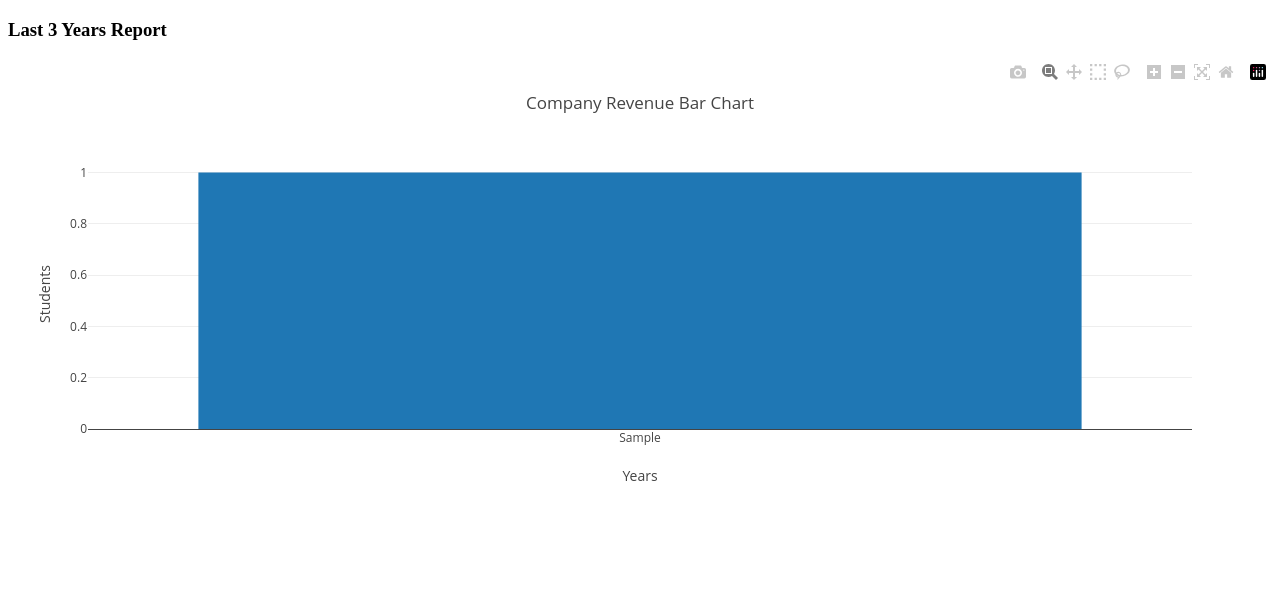
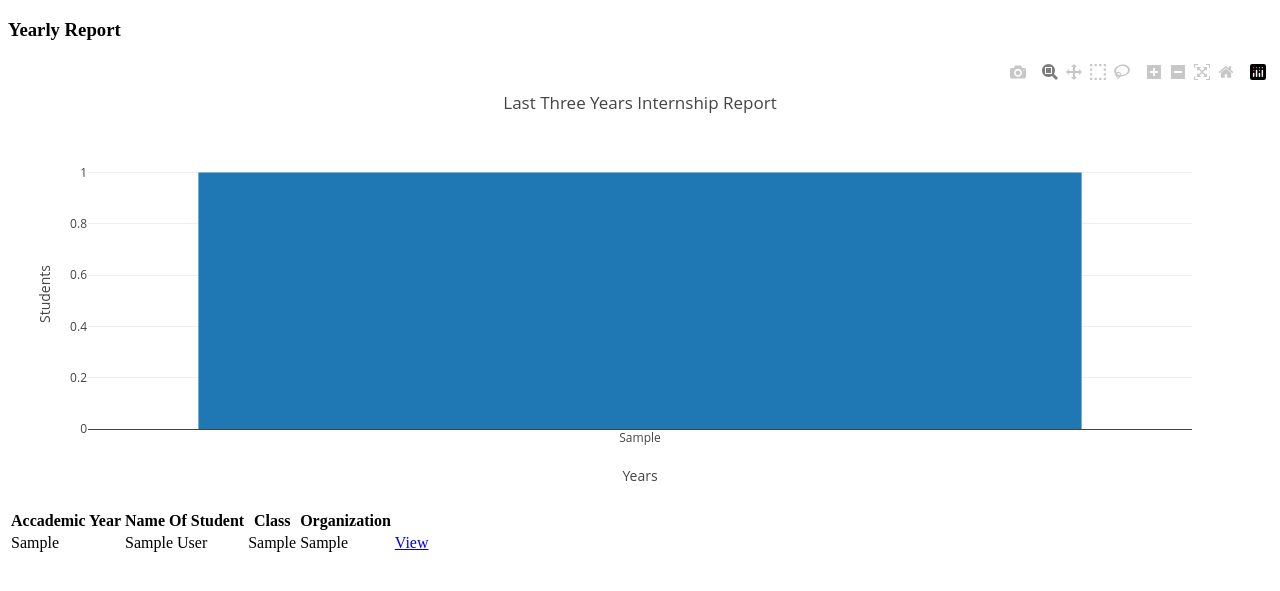
Before and after one commit to Kaustubh01/Internship, a Flask app: page /last-three-years in a window 1280 px wide. Shown: the top 591 px of the page. Run offline with Flask 3, Linux system fonts and the light colour scheme; tables that the repository leaves empty hold one stand-in row (values such as "Sample post"); some libraries are stand-ins or nearby versions.

Commit message:
modified internship report

```diff
--- a/report.py
+++ b/report.py
@@ -8,9 +8,9 @@ report_bp = Blueprint('report',__name__)
 
 @report_bp.route('/data')
 def data():
+
+    years = {}
     internships = get_all_internships()
-    years = {}
-
     for internship in internships:
         if internship.status == 'completed':
             year = internship.year
@@ -34,4 +34,17 @@ def report_nav():
 
 @report_bp.route('/last-three-years')
 def last_three_years():
-    return render_template('last-three-years.html')
+    internships = get_all_internships()
+
+    data = []  # Create an empty dictionary
+    for internship in internships:
+        data.append({
+        'id' : internship.internship_id,
+        'year' : internship.year,
+        'name':get_student_name(internship.prn),
+        'class' :internship.std_class,
+        'organization' : internship.organization
+        })
+    print(data)
+
+    return render_template('last-three-years.html', data = data)
--- a/templates/last-three-years.html
+++ b/templates/last-three-years.html
@@ -6,8 +6,29 @@
     <title>Document</title>
 </head>
 <body>
-    <h3>Last 3 Years Report</h3>
+    <h3>Yearly Report</h3>
     <div id="bar-chart"></div>
+    <table>
+        <thead>
+        <tr>
+        <th>Accademic Year</th>
+        <th>Name Of Student</th>
+        <th>Class</th>
+        <th>Organization</th>
+    </tr>
+</thead>
+<tbody>
+    {% for item in data %}
+        <tr>
+        <td>{{ item.year }}</td>
+        <td>{{ item.name }}</td>
+        <td>{{ item.class }}</td>
+        <td>{{ item.organization }}</td>
+        <td><a href="{{ url_for('incharge.view_internship', internship_id = item.id) }}">View</a></td>
+        </tr>
+        {% endfor %}
+    </tbody>
+    </table>
     <script src="https://cdn.plot.ly/plotly-latest.min.js"></script>
     <script src="https://code.jquery.com/jquery-3.6.0.min.js"></script>
     <script>
@@ -30,7 +51,7 @@
                     var data = [trace];
 
                     var layout = {
-                        title: 'Company Revenue Bar Chart',
+                        title: 'Last Three Years Internship Report',
                         xaxis: {title: 'Years'},
                         tickvals: [0, 1, 2, 3],
                         yaxis: {title: 'Students'},
```
Also changed, not shown: 2 other files.
